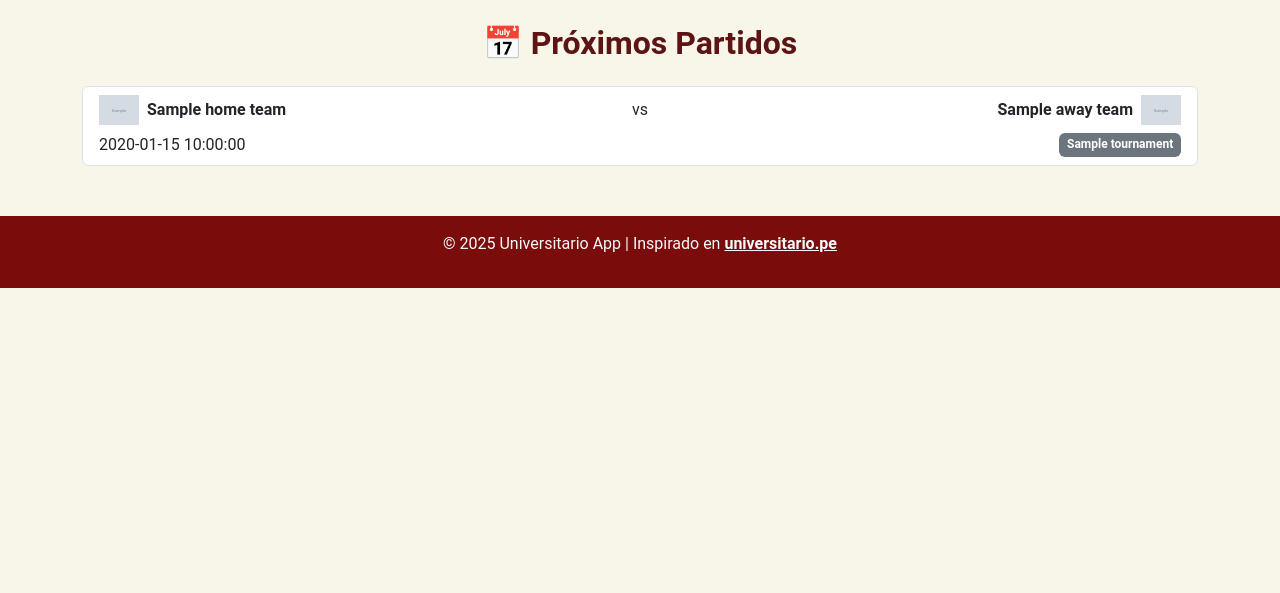
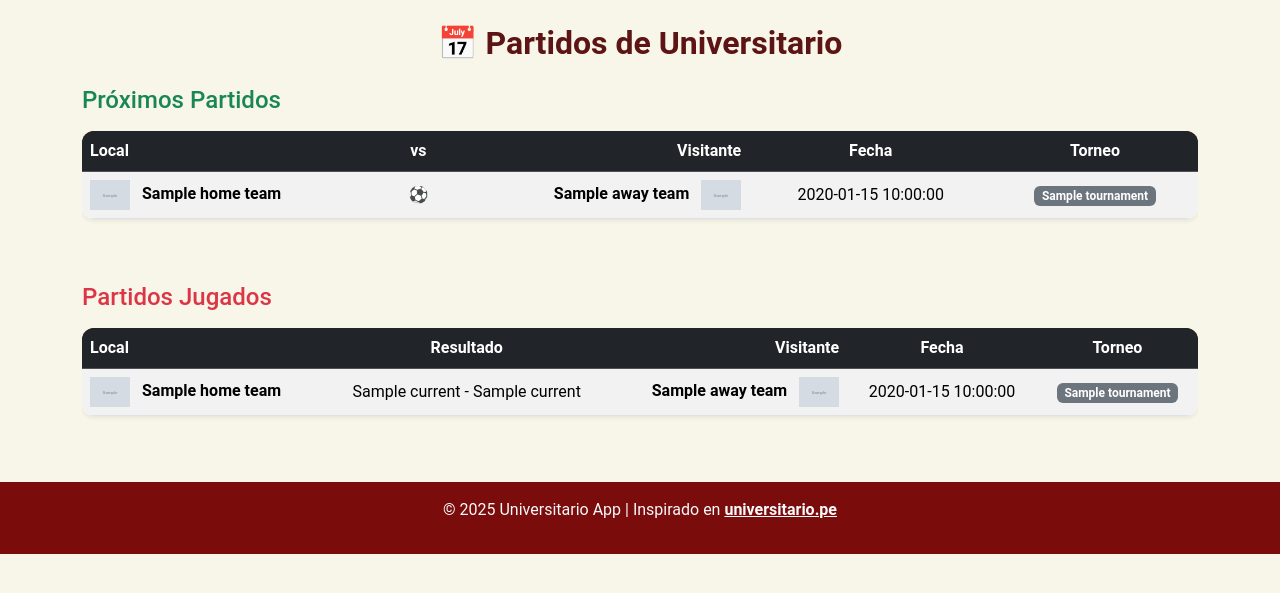
Before and after one commit to vcapillo/universitario-app, a Flask app: template templates/fixtures.html in a window 1280 px wide. Shown: the part 106-699 px from the top of the page. Run offline with Flask 3, Linux system fonts and the light colour scheme; the template is opened without the code that fills it: most values are stand-ins (such as "Sample title", 1, 10 or a date in 2020); grey boxes marked "Sample" are stand-in pictures.

Commit message:
Agregado filtro datetimeformat para fixtures

```diff
--- a/app.py
+++ b/app.py
@@ -27,11 +27,17 @@
 @app.route("/fixtures")
 def fixtures():
     try:
-        data = get_team_fixtures()
+        next_matches = get_team_fixtures()
+        past_matches = get_team_past_matches()
     except Exception as e:
-        data = []
-        print("Error cargando fixtures:", e)
-    return render_template("fixtures.html", fixtures=data, active_page="fixtures")
+        next_matches, past_matches = [], []
+    return render_template(
+        "fixtures.html",
+        next_matches=next_matches,
+        past_matches=past_matches,
+        active_page="fixtures"
+    )
+
 
 
 
--- a/sofascore_api.py
+++ b/sofascore_api.py
@@ -11,18 +11,60 @@
 TOURNAMENT_ID = 406   # Liga 1
 SEASON_ID = 70962     # Clausura 2025
 
+# Carpeta donde guardamos logos
+LOGO_DIR = os.path.join("static", "img", "logos")
+os.makedirs(LOGO_DIR, exist_ok=True)
+
 
 def get_team_fixtures(team_id: int = TEAM_ID, page_index: int = 0):
     """
-    Obtiene los próximos partidos de Universitario (con logos).
+    Obtiene los próximos partidos de Universitario (con logos locales).
     """
-    url = "https://sofascore.p.rapidapi.com/teams/get-next-matches"
+    url = f"{BASE_URL}/teams/get-next-matches"
     params = {"teamId": team_id, "pageIndex": page_index}
     r = requests.get(url, headers=HEADERS, params=params)
     r.raise_for_status()
     events = r.json().get("events", [])
 
     # Agregamos los logos
+    for match in events:
+        match["homeTeam"]["logo"] = get_team_logo(match["homeTeam"]["id"])
+        match["awayTeam"]["logo"] = get_team_logo(match["awayTeam"]["id"])
+
+    return events
+
+
+def get_standings(tournament_id: int = TOURNAMENT_ID, season_id: int = SEASON_ID):
+    """
+    Obtiene la tabla de posiciones (con logos locales).
+    """
+    url = f"{BASE_URL}/tournaments/get-standings"
+    params = {"tournamentId": tournament_id, "seasonId": season_id, "type": "total"}
+    r = requests.get(url, headers=HEADERS, params=params)
+    r.raise_for_status()
+    data = r.json()
+
+    try:
+        standings = data["standings"][0]["rows"]
+        for row in standings:
+            team_id = row["team"]["id"]
+            row["team"]["logo"] = get_team_logo(team_id)
+    except Exception as e:
+        print(f"Error procesando standings: {e}")
+
+    return data
+
+def get_team_past_matches(team_id: int = TEAM_ID, page_index: int = 0):
+    """
+    Obtiene los últimos partidos jugados por Universitario (con logos).
+    """
+    url = f"{BASE_URL}/teams/get-last-matches"
+    params = {"teamId": team_id, "pageIndex": page_index}
+    r = requests.get(url, headers=HEADERS, params=params)
+    r.raise_for_status()
+    events = r.json().get("events", [])
+
+    # Agregar logos
     for match in events:
         try:
             match["homeTeam"]["logo"] = get_team_logo(match["homeTeam"]["id"])
@@ -34,21 +76,31 @@
     return events
 
 
-
-def get_standings(tournament_id: int = TOURNAMENT_ID, season_id: int = SEASON_ID):
-    url = f"{BASE_URL}/tournaments/get-standings"
-    params = {"tournamentId": tournament_id, "seasonId": season_id, "type": "total"}
-    r = requests.get(url, headers=HEADERS, params=params)
-    r.raise_for_status()
-    return r.json()
-
-
 def get_team_logo(team_id: int):
     """
-    Retorna la URL del logo oficial del equipo.
+    Descarga el logo del equipo desde SofaScore y lo guarda en static/img/logos/.
+    Devuelve la ruta relativa para usar en HTML.
     """
+    logo_path = os.path.join(LOGO_DIR, f"{team_id}.png")
+    logo_web_path = f"/static/img/logos/{team_id}.png"
+
+    # Si ya existe, reutilizamos
+    if os.path.exists(logo_path):
+        return logo_web_path
+
     url = f"{BASE_URL}/teams/get-logo"
     params = {"teamId": team_id}
-    r = requests.get(url, headers=HEADERS, params=params)
-    r.raise_for_status()
-    return r.json().get("url")  # la API devuelve { "url": "..." }
+
+    try:
+        r = requests.get(url, headers=HEADERS, params=params, stream=True, timeout=10)
+        if r.status_code == 200:
+            with open(logo_path, "wb") as f:
+                for chunk in r.iter_content(1024):
+                    f.write(chunk)
+            return logo_web_path
+        else:
+            print(f"Error {r.status_code} al descargar logo {team_id}")
+            return "/static/img/logo_u.png"
+    except Exception as e:
+        print(f"Excepción descargando logo {team_id}: {e}")
+        return "/static/img/logo_u.png"
--- a/templates/fixtures.html
+++ b/templates/fixtures.html
@@ -1,31 +1,81 @@
 {% extends "base.html" %}
 {% block content %}
-<h2 class="mb-4 text-center">📅 Próximos Partidos</h2>
+<h2 class="mb-4 text-center">📅 Partidos de Universitario</h2>
 
-{% if fixtures %}
-  <ul class="list-group">
-    {% for match in fixtures %}
-      <li class="list-group-item d-flex justify-content-between align-items-center flex-wrap">
-        <div class="col-md-5 d-flex align-items-center">
-          <img src="{{ match.homeTeam.logo }}" alt="{{ match.homeTeam.name }}" class="me-2" style="height:30px;">
-          <strong>{{ match.homeTeam.name }}</strong>
-        </div>
-        <div class="col-md-2 text-center">vs</div>
-        <div class="col-md-5 d-flex align-items-center justify-content-end">
-          <strong>{{ match.awayTeam.name }}</strong>
-          <img src="{{ match.awayTeam.logo }}" alt="{{ match.awayTeam.name }}" class="ms-2" style="height:30px;">
-        </div>
-        <div class="col-12 mt-2 d-flex justify-content-between">
-          <span>{{ match.startTimestamp | datetimeformat }}</span>
-          <span class="badge bg-secondary">{{ match.tournament.name }}</span>
-        </div>
-      </li>
-    {% endfor %}
-  </ul>
+<!-- Próximos Partidos -->
+<h4 class="mt-4 mb-3 text-success">Próximos Partidos</h4>
+{% if next_matches %}
+  <div class="table-responsive">
+    <table class="table table-striped align-middle text-center shadow-sm">
+      <thead class="table-dark">
+        <tr>
+          <th class="text-start">Local</th>
+          <th>vs</th>
+          <th class="text-end">Visitante</th>
+          <th>Fecha</th>
+          <th>Torneo</th>
+        </tr>
+      </thead>
+      <tbody>
+        {% for match in next_matches %}
+        <tr>
+          <td class="text-start">
+            <img src="{{ match.homeTeam.logo }}" style="height:30px;" class="me-2">
+            <strong>{{ match.homeTeam.name }}</strong>
+          </td>
+          <td>⚽</td>
+          <td class="text-end">
+            <strong>{{ match.awayTeam.name }}</strong>
+            <img src="{{ match.awayTeam.logo }}" style="height:30px;" class="ms-2">
+          </td>
+          <td>{{ match.startTimestamp | datetimeformat("%d/%m/%Y %H:%M") }}</td>
+          <td><span class="badge bg-secondary">{{ match.tournament.name }}</span></td>
+        </tr>
+        {% endfor %}
+      </tbody>
+    </table>
+  </div>
 {% else %}
-  <div class="alert alert-info text-center">
-    No hay partidos próximos registrados por ahora.
+  <div class="alert alert-info">No hay próximos partidos.</div>
+{% endif %}
+
+<!-- Partidos Jugados -->
+<h4 class="mt-5 mb-3 text-danger">Partidos Jugados</h4>
+{% if past_matches %}
+  <div class="table-responsive">
+    <table class="table table-striped align-middle text-center shadow-sm">
+      <thead class="table-dark">
+        <tr>
+          <th class="text-start">Local</th>
+          <th>Resultado</th>
+          <th class="text-end">Visitante</th>
+          <th>Fecha</th>
+          <th>Torneo</th>
+        </tr>
+      </thead>
+      <tbody>
+        {% for match in past_matches %}
+        <tr>
+          <td class="text-start">
+            <img src="{{ match.homeTeam.logo }}" style="height:30px;" class="me-2">
+            <strong>{{ match.homeTeam.name }}</strong>
+          </td>
+          <td>
+            {{ match.homeScore.current }} - {{ match.awayScore.current }}
+          </td>
+          <td class="text-end">
+            <strong>{{ match.awayTeam.name }}</strong>
+            <img src="{{ match.awayTeam.logo }}" style="height:30px;" class="ms-2">
+          </td>
+          <td>{{ match.startTimestamp | datetimeformat("%d/%m/%Y") }}</td>
+          <td><span class="badge bg-secondary">{{ match.tournament.name }}</span></td>
+        </tr>
+        {% endfor %}
+      </tbody>
+    </table>
   </div>
+{% else %}
+  <div class="alert alert-info">No hay partidos jugados registrados.</div>
 {% endif %}
 
 {% endblock %}
```
